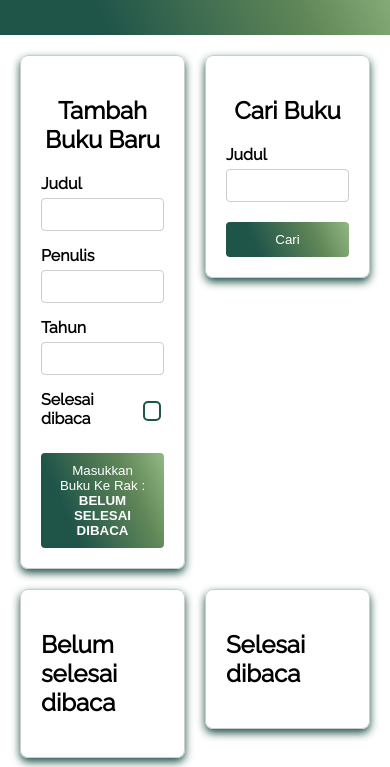
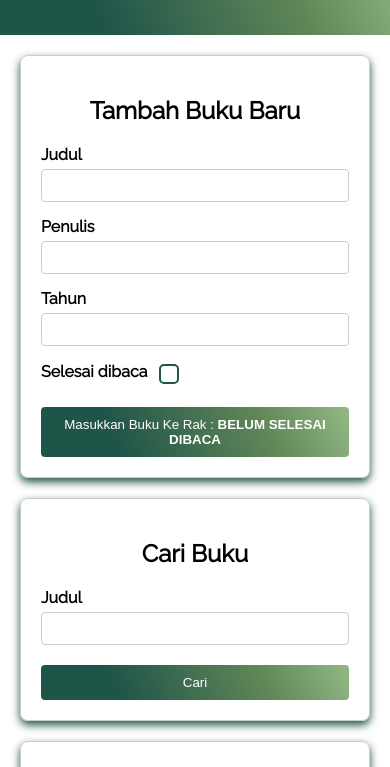
Before and after one commit to AdityaHaidar/BookAppDicoding, a plain HTML site: page index.html in a window 390 px wide. Shown: the part 77-844 px from the top of the page. Drawn offline with Linux system fonts and the light colour scheme.

Commit message:
Update style.css

```diff
--- a/style.css
+++ b/style.css
@@ -15,6 +15,7 @@ header {
     background: linear-gradient(245.59deg, #92b884 0%, #618758 28.53%, #1f5449 75.52%);
     padding: 16px;
     color: white;
+    width: 100%;
 }
 
 h1 {
@@ -39,6 +40,19 @@ section {
     border-radius: 8px;
     padding: 20px;
     box-shadow: 0 4px 8px #1f5449;
+}
+
+@media screen and (max-width: 768px) {
+    .container {
+        display: flex;
+        flex-direction: column; /* Always vertical */
+        gap: 20px;
+        padding: 20px;
+    }
+
+    section {
+        min-width: 100%; /* Full width on mobile */
+    }
 }
 
 
```
